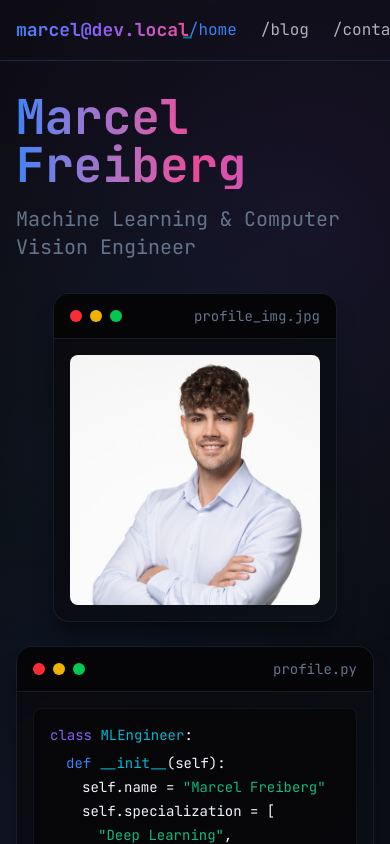
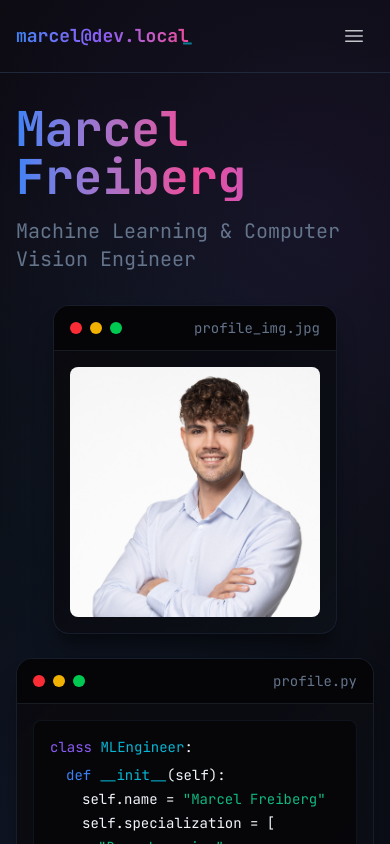
Before and after one commit to marcelfreiberg/marcelfreiberg.com, a Next.js app: page / in a window 390 px wide. Shown: the top 844 px of the page. Built offline with nearby package versions, Linux system fonts and the light colour scheme.

Commit message:
Adding burger menue on mobile

```diff
--- a/components/Navigation.tsx
+++ b/components/Navigation.tsx
@@ -2,6 +2,7 @@
 
 import Link from 'next/link';
 import { usePathname } from 'next/navigation';
+import { useState } from 'react';
 
 interface NavItem {
     href: string;
@@ -16,20 +17,26 @@ const navItems: NavItem[] = [
 
 export default function Navigation() {
     const pathname = usePathname();
+    const [isOpen, setIsOpen] = useState(false);
+
+    const toggleMenu = () => setIsOpen((v) => !v);
+    const closeMenu = () => setIsOpen(false);
 
     return (
         <nav className="border-b">
             <div className="max-w-6xl mx-auto px-4">
-                <div className="flex justify-between items-center py-4">
+                <div className="flex justify-between items-center py-4 relative">
                     <Link
                         href="/"
                         className="text-neural-light font-bold text-lg hover:text-neural-blue transition-colors relative group"
+                        onClick={closeMenu}
                     >
                         <span className="relative z-10 bg-gradient-to-r from-neural-blue via-neural-purple to-neural-pink bg-clip-text text-transparent">marcel@dev.local</span>
                         <span className="absolute -right-1 top-0 animate-pulse text-neural-cyan">_</span>
                     </Link>
 
-                    <div className="flex space-x-6">
+                    {/* Desktop nav */}
+                    <div className="hidden lg:flex space-x-6">
                         {navItems.map((item) => (
                             <Link
                                 key={item.href}
@@ -43,6 +50,63 @@ export default function Navigation() {
                             </Link>
                         ))}
                     </div>
+
+                    {/* Mobile hamburger */}
+                    <button
+                        type="button"
+                        aria-label={isOpen ? 'Close menu' : 'Open menu'}
+                        aria-expanded={isOpen}
+                        aria-controls="mobile-menu"
+                        className="lg:hidden inline-flex items-center justify-center p-2 rounded-md text-neural-light/80 hover:text-neural-blue hover:bg-neural-darker/50 focus:outline-none focus:ring-2 focus:ring-neural-blue/50"
+                        onClick={toggleMenu}
+                    >
+                        {/* Icon */}
+                        <svg
+                            className="h-6 w-6"
+                            xmlns="http://www.w3.org/2000/svg"
+                            fill="none"
+                            viewBox="0 0 24 24"
+                            strokeWidth={1.5}
+                            stroke="currentColor"
+                        >
+                            {isOpen ? (
+                                <path strokeLinecap="round" strokeLinejoin="round" d="M6 18L18 6M6 6l12 12" />
+                            ) : (
+                                <path strokeLinecap="round" strokeLinejoin="round" d="M3.75 6.75h16.5M3.75 12h16.5m-16.5 5.25h16.5" />
+                            )}
+                        </svg>
+                    </button>
+
+                    {/* Mobile dropdown overlay (positioned relative to header row) */}
+                    {isOpen && (
+                        <>
+                            {/* Backdrop to capture outside clicks */}
+                            <div className="fixed inset-0 z-40 lg:hidden" onClick={closeMenu} />
+
+                            <div
+                                id="mobile-menu"
+                                className="lg:hidden absolute z-50 right-0 top-full mt-2 w-56 max-w-[calc(100vw-2rem)]"
+                            >
+                                <div className="rounded-lg border border-neural-border/60 bg-neural-darker/90 backdrop-blur-md shadow-xl">
+                                    <div className="flex flex-col py-2">
+                                        {navItems.map((item) => (
+                                            <Link
+                                                key={item.href}
+                                                href={item.href}
+                                                className={`px-4 py-2 transition-colors hover:text-neural-blue ${pathname === item.href
+                                                    ? 'text-neural-blue'
+                                                    : 'text-neural-light/80'
+                                                    }`}
+                                                onClick={closeMenu}
+                                            >
+                                                {item.label}
+                                            </Link>
+                                        ))}
+                                    </div>
+                                </div>
+                            </div>
+                        </>
+                    )}
                 </div>
             </div>
         </nav>
```
